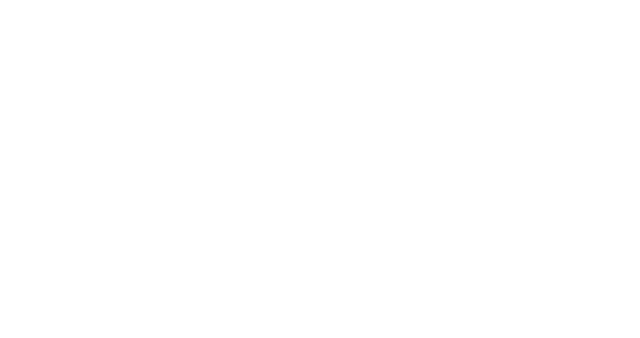
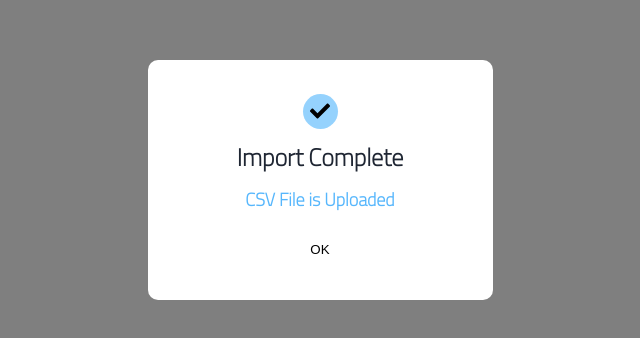
Before and after one commit to YogeshDhengale/Contacts-manager, a React (Create React App) app in the folder Frontend/: page /suc in a window 1280 px wide. Before the commit this address had no page. Shown: the part 220-558 px from the top of the page, without its empty margins (320-960 px from the left). Built offline with nearby package versions, Linux system fonts and the light colour scheme.

Commit message:
Changed in Import pages

```diff
--- a/Frontend/src/Components/App.js
+++ b/Frontend/src/Components/App.js
@@ -3,6 +3,7 @@ import Login from "./Login/Login";
 import Signup from "./SignUp/SignUp";
 import { BrowserRouter, Routes, Route } from 'react-router-dom'
 import Contacts_page from "./Contacts-Page/Contacts-Page"
+import ImportComplete from "./Import-Complete/Import-Complete";
 
 function App() {
 
@@ -13,6 +14,7 @@ function App() {
           <Route path="/"  element={<Login></Login>}/>
           <Route path="/signup"  element={<Signup></Signup>}/>
           <Route path="/contactpage"  element={<Contacts_page></Contacts_page>}/>
+          <Route path="/suc" element={<ImportComplete></ImportComplete>}/>
          </Routes>
       </BrowserRouter>
 
--- a/Frontend/src/Components/Deleted-Screen/Deleted-Screen.css
+++ b/Frontend/src/Components/Deleted-Screen/Deleted-Screen.css
@@ -54,8 +54,6 @@ h4 {
     font-weight: 600;
     font-size: 24px;
     line-height: 37px;
-    /* identical to box height */
-
 
     color: #1F2633;
 }
@@ -95,3 +93,8 @@ h6 {
     border-radius: 5px;
     color: white;
 }
+
+a{
+    text-decoration: none;
+    color: black;
+}
--- a/Frontend/src/Components/Deleted-Screen/Deleted-Screen.jsx
+++ b/Frontend/src/Components/Deleted-Screen/Deleted-Screen.jsx
@@ -8,7 +8,6 @@ const DeleteScreen = ({setCom}) => {
 
   return (
     <>
-
     <div className='delete-panel'>
         <div className="delete-blur-display">
             <div className="content">
--- a/Frontend/src/Components/Import-Choose-File/Import-Choose-File.css
+++ b/Frontend/src/Components/Import-Choose-File/Import-Choose-File.css
@@ -1,72 +1,108 @@
-* {
-    margin: 0;
-    padding: 0;
+.import-panel{
+    position: fixed;
+    top: 0;
+    left: 0;
+    width: 100%;
+    height: 100%;
+    display: flex;
+    justify-content: flex-end;
+    z-index: 99;
 }
 
-.container {
-    position: relative;
-    height: 300px;
+.import-blur-display{
+    background-color: rgba(0, 0, 0, 0.5);
+    position: absolute;
+    top: 0;
+    left: 0;
+    width: 100%;
+    height: 100%;
+    display: flex;
+    justify-content: center;
+    align-items: center;
+}
+
+.content{
+    font-family: 'Titillium Web';
+    padding: 0;
     width: 345px;
-    left: 41.5%;
-    top: 24vh;
-    transform: translate(-50%, -50%);
+    height: 345px;
+    display: flex;
+    justify-content: center;
+    flex-direction: column;
+    align-items: center;
+    background: #FFFFFF;
     border-radius: 10px;
-    box-shadow: -2px 2px 10px 2px ;
+}
+
+.icon{
+    margin: 0 0 0 0;
+    width: 35px;
+    height: 35px;
+    border-radius: 50%;
+    background-color: rgba(45, 165, 252, 0.5);
+    display: flex;
+    font-size: 20px;
+    justify-content: center;
+    align-items: center;
+}
+
+h4{
+    margin: 20px 0 0 0;
+    padding: 0;
+    font-family: 'Titillium Web';
+    font-style: normal;
+    font-weight: 600;
+    font-size: 24px;
+    line-height: 37px;
+    color: #1F2633;
+    cursor: pointer;
 }
 
 
-.importSign {
-    position: relative;
-    right: 2em;
-    bottom: 0.8em;
+.line{
+    top:370px;
+    width: 300px;
+    margin: 0 0 0 0;
+    border: none;
+    left: 610px;
+    padding: 0;
+    font-style: normal;
+    font-weight: 600;
+    font-size: 18px;
+    line-height: 27px;
+    text-align: center;
+    color: #2DA5FC;
+    opacity: 0.8;
 }
 
-.importSign, .circle {
-    position: absolute;
-    left: 50%;
-    top: 3.5em;
-    transform: translate(-50%, -50%);
+.input{
+    margin: 50px 0 0 0;
 }
 
-.heading {
-    position: absolute;
-    left: 50%;
-    top: 15vh;
-    transform: translate(-50%, -50%);
-    font-weight: bold;
-    font-family: 'Titillium Web';
+.input > button{
+    margin: 0;
+    width: 124px;
+    height: 34px;
+    outline: none;
+    border: none;
+    background-color: #FFFFFF;
 }
 
-#choose-file {
+.input > button:hover{
+    margin: 0;
+    width: 124px;
+    height: 34px;
+    outline: none;
+    border: none;
+    background-color: #2DA5FC;
+    border-radius: 5px;
+    color: white;
+}
+
+#choose-file{
     position: absolute;
     left: 50%;
     top: 30vh;
     transform: translate(-50%, -50%);
     visibility: hidden;
 }
-
-#label {
-    position: absolute;
-    left: 50%;
-    top: 25vh;
-    transform: translate(-50%, -50%);
-    font-size: larger;
-    font-weight: bold;
-    color: #2DA5FC;
-    font-family: 'Titillium Web';
-
-}
-
-#cancel {
-    position: relative;
-    width: 124px;
-    height: 34px;
-    left: 50%;
-    top: 35vh;
-    transform: translate(-50%, -50%);
-    background: #2DA5FC;
-    color: white;
-    border-radius: 5px;
-    border-radius: 5px;
-    font-weight: bold;
-}
--- a/Frontend/src/Components/Import-Choose-File/Import-Choose-File.jsx
+++ b/Frontend/src/Components/Import-Choose-File/Import-Choose-File.jsx
@@ -1,20 +1,25 @@
-import circle from '../../assets/Ellipse 33.png'
+import React from 'react'
 import '../Import-Choose-File/Import-Choose-File.css'
-import importSign from '../../assets/Vector.png'
+import ImportComplete from '../Import-Complete/Import-Complete'
+import {AiOutlineFileAdd}  from 'react-icons/ai'
 
 const Import_Choose_File = ({ onCancel }) => {
 
     return (
-        <div id='blur-display'>
-            <div className="container">
-                <img src={circle} className='circle' />
-                <img src={importSign} className='importSign'/>
-                <h4 className='heading'>Import File</h4>
-                <label htmlFor="choose-file" id='label'>Drag & Drop a CSV File to Upload</label>
-                <button id='cancel' onClick={onCancel}>Cancel</button>
-                <input type="file" id='choose-file'/>
+        <div className="import-panel">
+            <div className="import-blur-display">
+                <div className="content">
+                    <div className="icon"><AiOutlineFileAdd></AiOutlineFileAdd></div>
+                    <h4 className="import-title">Import File</h4>
+                    <div className="input">
+                    <label htmlFor='choose-file' className="line">Drag & Drop a CSV File to Upload</label>
+                        <button className="cancel" onClick={onCancel}>Cancel</button>
+                        <input type="file" id='choose-file' onChange={()=>{<ImportComplete></ImportComplete>}}/>
+                    </div>
+                </div>
             </div>
         </div>
+
     )
 }
 
--- a/Frontend/src/Components/Import-Complete/Import-Complete.jsx
+++ b/Frontend/src/Components/Import-Complete/Import-Complete.jsx
@@ -1,10 +1,21 @@
-const Import_Complete = () => {
+import React from 'react'
+import {FaCheck} from 'react-icons/fa'
+import { Link } from 'react-router-dom'
+import './Import-Complete.css'
 
+const ImportComplete = () => {
     return (
-        <div>
-
+        <div className='import-panel'>
+            <div className="import-blur-display">
+                <div className="content">
+                    <div className="icon"><FaCheck></FaCheck></div>
+                    <h4 className='import-title'>Import Complete</h4>
+                    <h6 className="import-para">CSV File is Uploaded</h6>
+                    <button className='ok'><Link to='/contactpage'>OK</Link></button>
+                </div>
+            </div>
         </div>
     )
 }
 
-export default Import_Complete
+export default ImportComplete
```
Also changed, not shown: Frontend/src/Components/Contacts-Page/Contacts-Page.jsx (+3 -4 lines).
